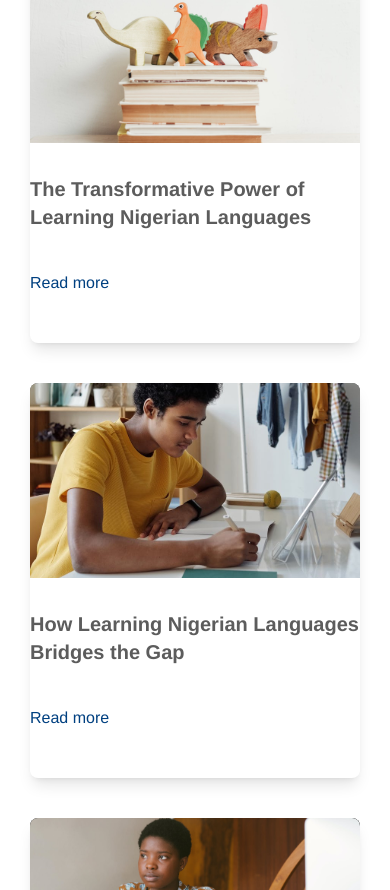
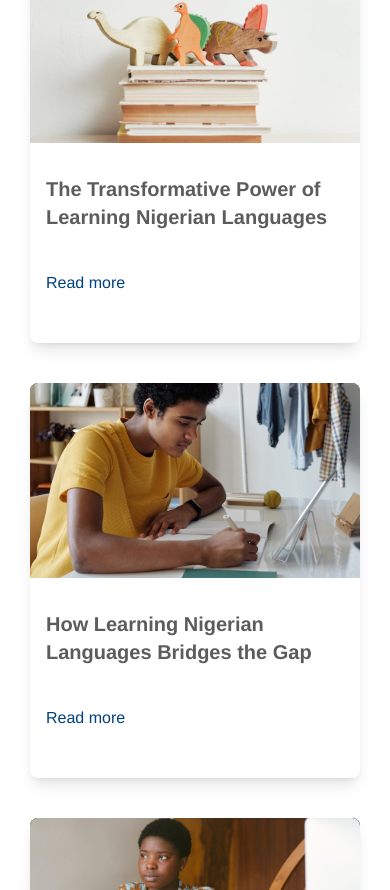
Before and after one commit to Enoverlab-Team-35/9jalingua, a Next.js app: page /cultural-resources in a window 390 px wide. Shown: the part 1514-2404 px from the top of the page. Built offline with nearby package versions, Linux system fonts and the light colour scheme.

Commit message:
Correctino

```diff
--- a/app/components/cultural-resources/Articles.jsx
+++ b/app/components/cultural-resources/Articles.jsx
@@ -47,7 +47,7 @@
                                     alt={item.title}
                                 />
                             </div>
-                            <div className='mt-8 mb-12 mx-auto w-full max-w-[330px]'>
+                            <div className='mt-8 mb-12 px-4 sm:px-0 mx-auto w-full max-w-[330px]'>
                                 <h3 className='text-xl font-bold text-[#5C5C5C]'>
                                     {item.title}
                                 </h3>
```
